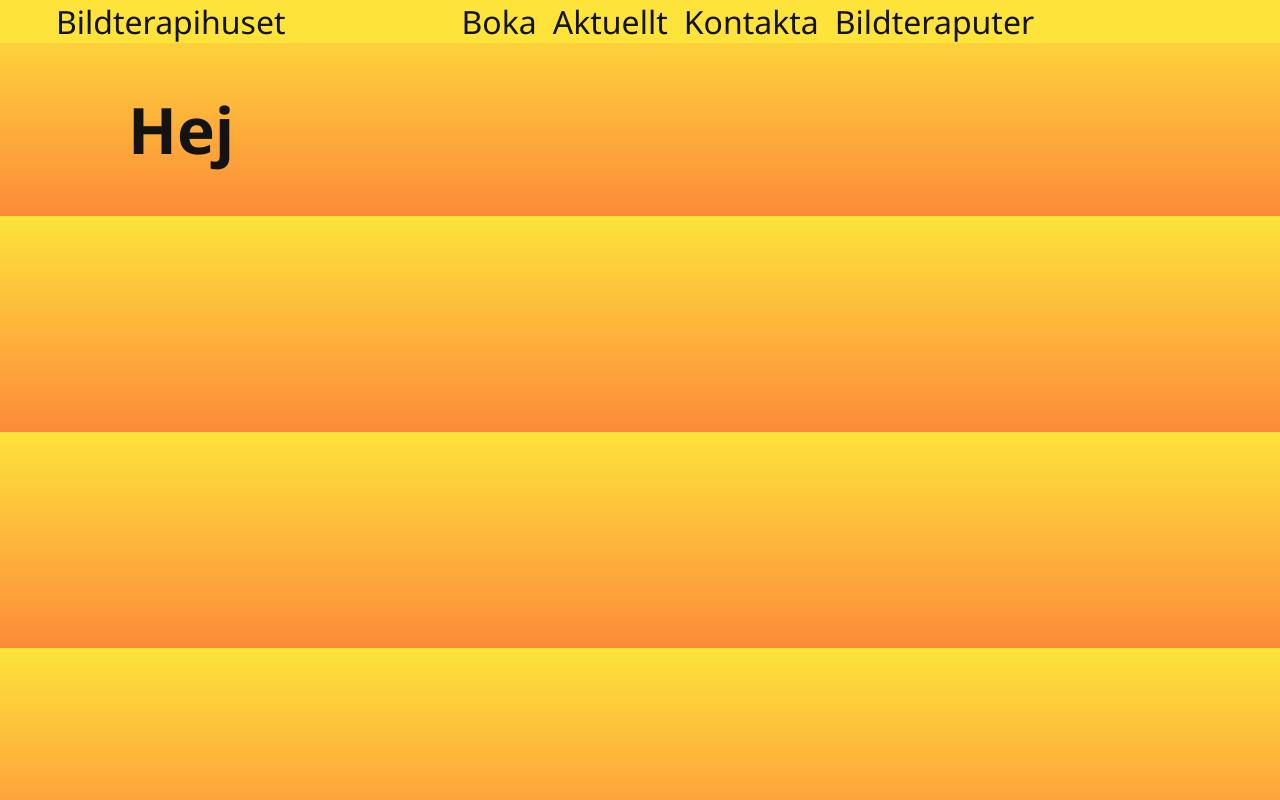
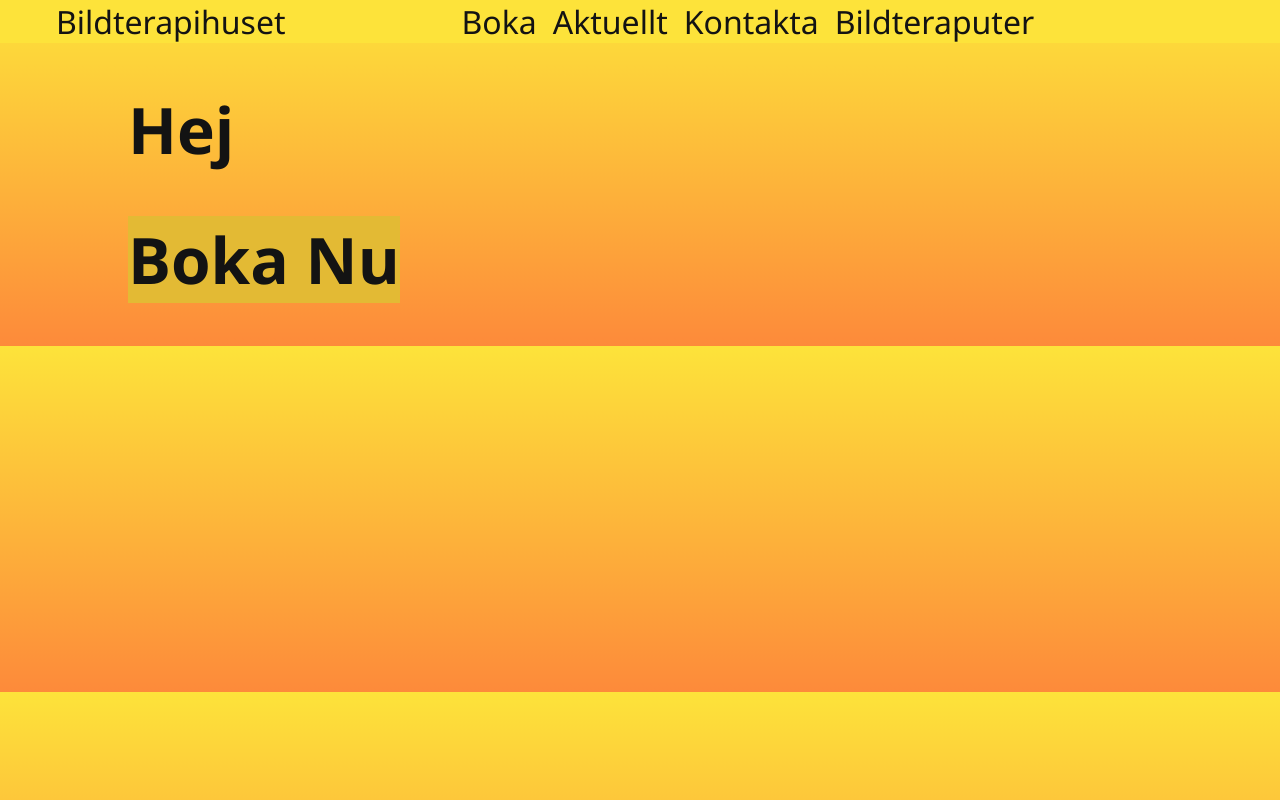
Before and after one commit to NTIG-Umea/wu1-projekt-Emisod23, a plain HTML site: page docs/index.html in a window 1280 px wide. Drawn offline with Linux system fonts and the light colour scheme.

Commit message:
Added button that isn't a button yet

```diff
--- a/docs/index.html
+++ b/docs/index.html
@@ -21,6 +21,7 @@
   </nav>
   <div class="container">
     <h1>Hej</h1>
+    <h1 class="Boka">Boka Nu</h1>
   </div>
 </body>
 </html>
--- a/docs/stylesheets/style.css
+++ b/docs/stylesheets/style.css
@@ -31,6 +31,11 @@ nav {
   width: 100%;
 }
 
-.Bildterapihuset{
+.Bildterapihuset {
   margin-right: 10rem;
 }
+
+.Boka {
+  background-color: #e3ba34;
+  width: fit-content;
+}
```
